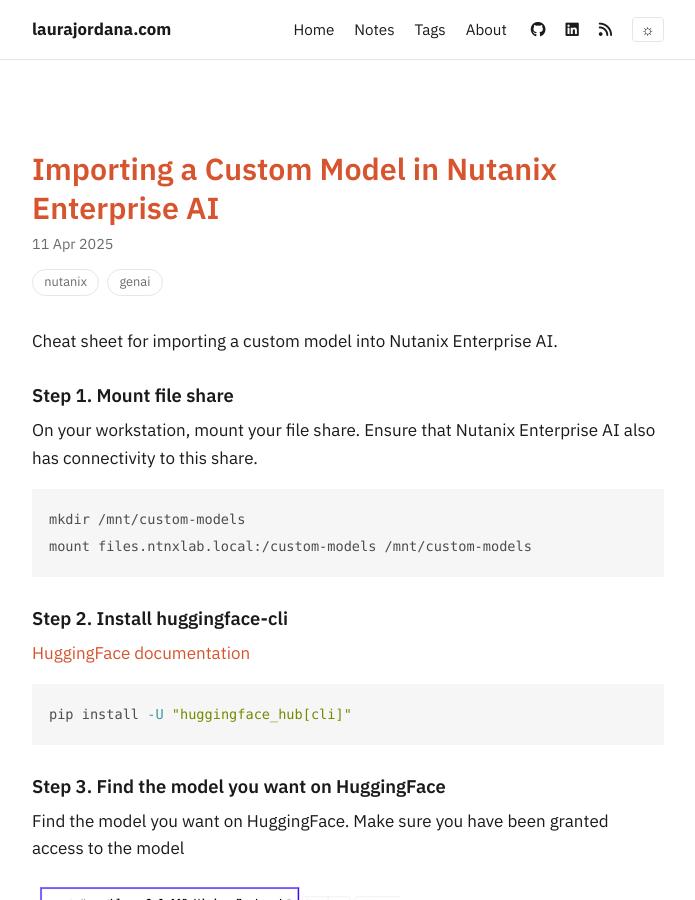
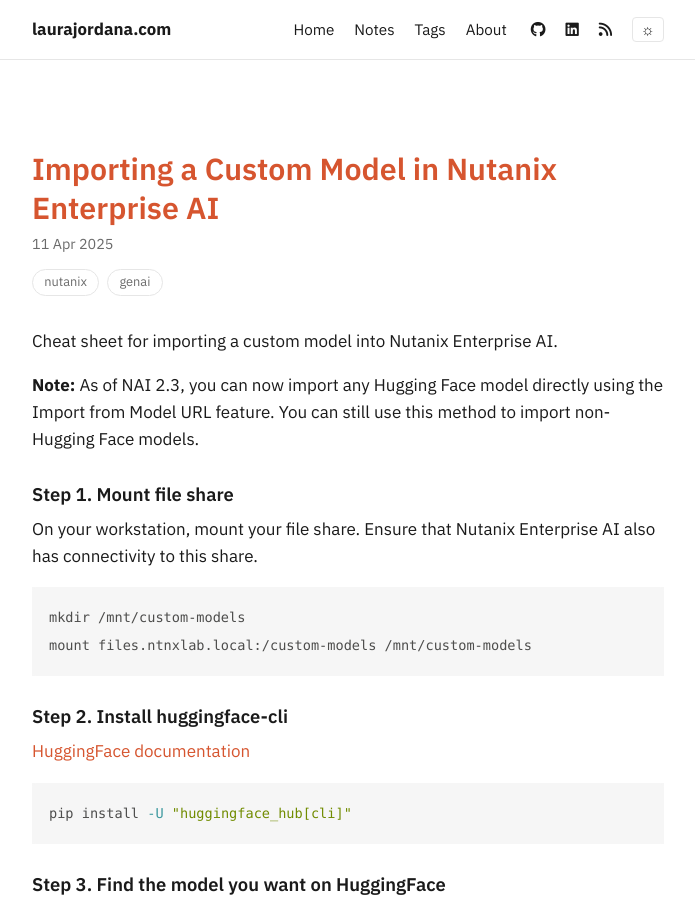
Before and after one commit to lauramariel/lauramariel.github.io, a Jekyll site: the page built from _posts/2025-04-10-importing-custom-model.md, in a window 1280 px wide and 900 px high. Shown: the whole window, without its empty margins (292-987 px from the left). Built offline with Jekyll 4.4.1, drawn with Linux system fonts in a browser that asks for light colours; nearby versions of some CDN libraries.

Commit message:
update custom model post to include note about using import from model URL feature

```diff
--- a/_posts/2025-04-10-importing-custom-model.md
+++ b/_posts/2025-04-10-importing-custom-model.md
@@ -5,6 +5,8 @@ date:   2025-04-10 17:32:06 -0700
 tags: [nutanix, genai]
 ---
 Cheat sheet for importing a custom model into Nutanix Enterprise AI.
+
+**Note:** As of NAI 2.3, you can now import any Hugging Face model directly using the Import from Model URL feature. You can still use this method to import non-Hugging Face models.
 
 ### Step 1. Mount file share
 
```
